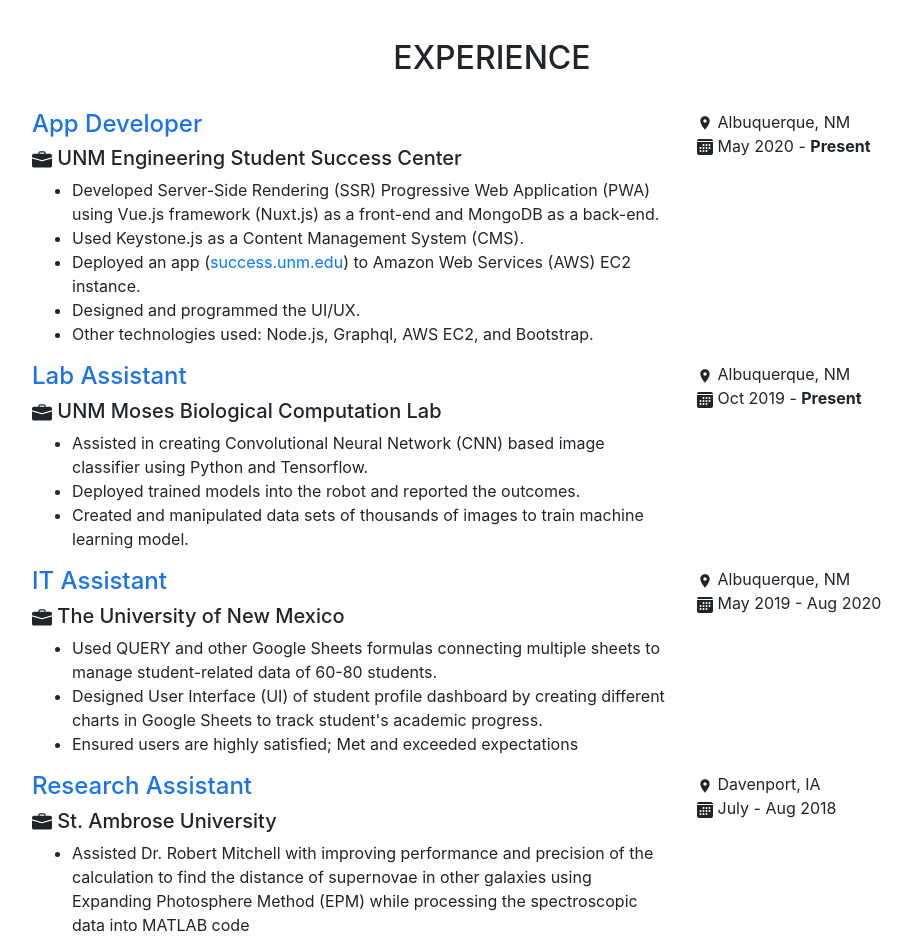
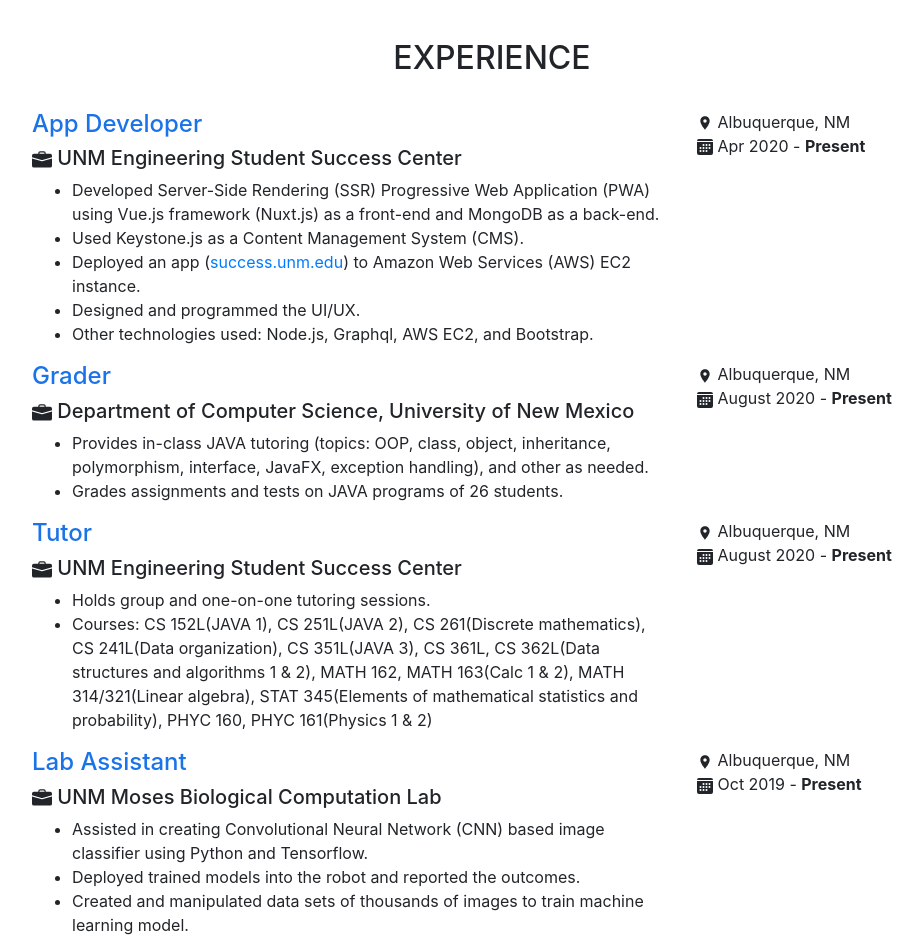
Before and after one commit to birajsilwal/ReactWebsite, a React (Create React App) app: page / in a window 1280 px wide. Shown: the part 1020-1960 px from the top of the page, without its empty margins (148-1071 px from the left). Built offline with nearby package versions, Linux system fonts and the light colour scheme.

Commit message:
updated experience

```diff
--- a/src/components/Experience.jsx
+++ b/src/components/Experience.jsx
@@ -31,7 +31,43 @@
                 <div class="col-md-3 col-sm-4 pb-5">
                   <div class="exp-info">
                     <div class="exp-loc"><MdLocationOn/> Albuquerque, NM</div>
-                    <div class="exp-date"><BsCalendarFill /> May 2020 - <strong>Present</strong></div>
+                    <div class="exp-date"><BsCalendarFill /> Apr 2020 - <strong>Present</strong></div>
+                  </div>
+                </div>
+
+                {/* Grader */}
+                <div class="col-md-7 col-sm-8">
+                  <h4 class={ExperienceCss.h4}>Grader</h4>
+                  <h5 class="exp-comp"><BsBriefcaseFill /> Department of Computer Science, University of New Mexico </h5>
+                  <ul class="exp-ul">
+                    <li>Provides in-class JAVA tutoring (topics: OOP, class, object, inheritance, polymorphism, interface, JavaFX, exception handling), and other as needed.</li>
+                    <li>Grades assignments and tests on JAVA programs of 26 students.</li>
+                  </ul>
+                </div>
+                <div class="col-md-3 col-sm-4 pb-5">
+                  <div class="exp-info">
+                    <div class="exp-loc"><MdLocationOn/> Albuquerque, NM</div>
+                    <div class="exp-date"><BsCalendarFill /> August 2020 - <strong>Present</strong></div>
+                  </div>
+                </div>
+
+                {/* Tutor */}
+                <div class="col-md-7 col-sm-8">
+                  <h4 class={ExperienceCss.h4}>Tutor</h4>
+                  <h5 class="exp-comp"><BsBriefcaseFill /> UNM Engineering Student Success Center </h5>
+                  <ul class="exp-ul">
+                    <li>Holds group and one-on-one tutoring sessions.</li>
+                    <li>Courses: CS 152L(JAVA 1), CS 251L(JAVA 2), CS 261(Discrete mathematics), CS 241L(Data organization),
+                      CS 351L(JAVA 3), CS 361L, CS 362L(Data structures and algorithms 1 & 2),
+                      MATH 162, MATH 163(Calc 1 & 2), MATH 314/321(Linear algebra), STAT 345(Elements of mathematical statistics and probability),
+                      PHYC 160, PHYC 161(Physics 1 & 2) </li>
+                  </ul>
+
+                </div>
+                <div class="col-md-3 col-sm-4 pb-5">
+                  <div class="exp-info">
+                    <div class="exp-loc"><MdLocationOn/> Albuquerque, NM</div>
+                    <div class="exp-date"><BsCalendarFill /> August 2020 - <strong>Present</strong></div>
                   </div>
                 </div>
 
```
